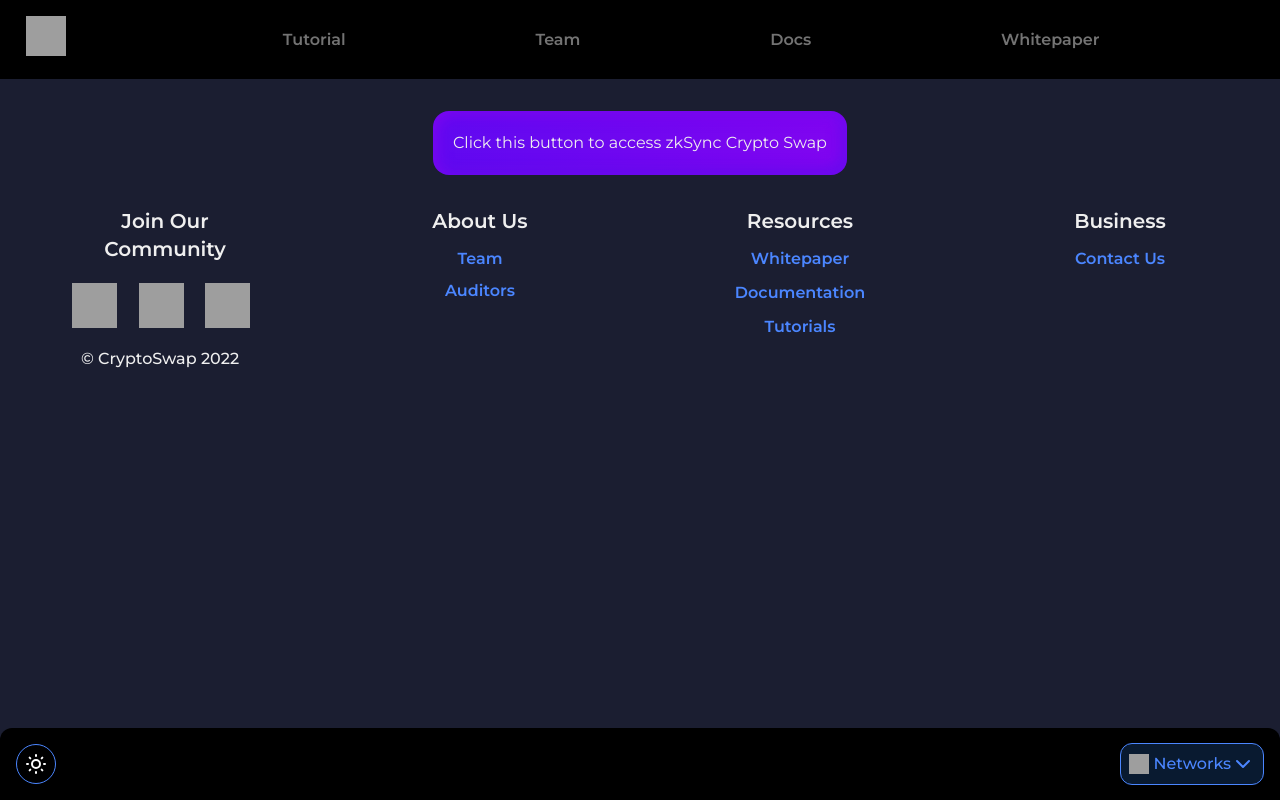
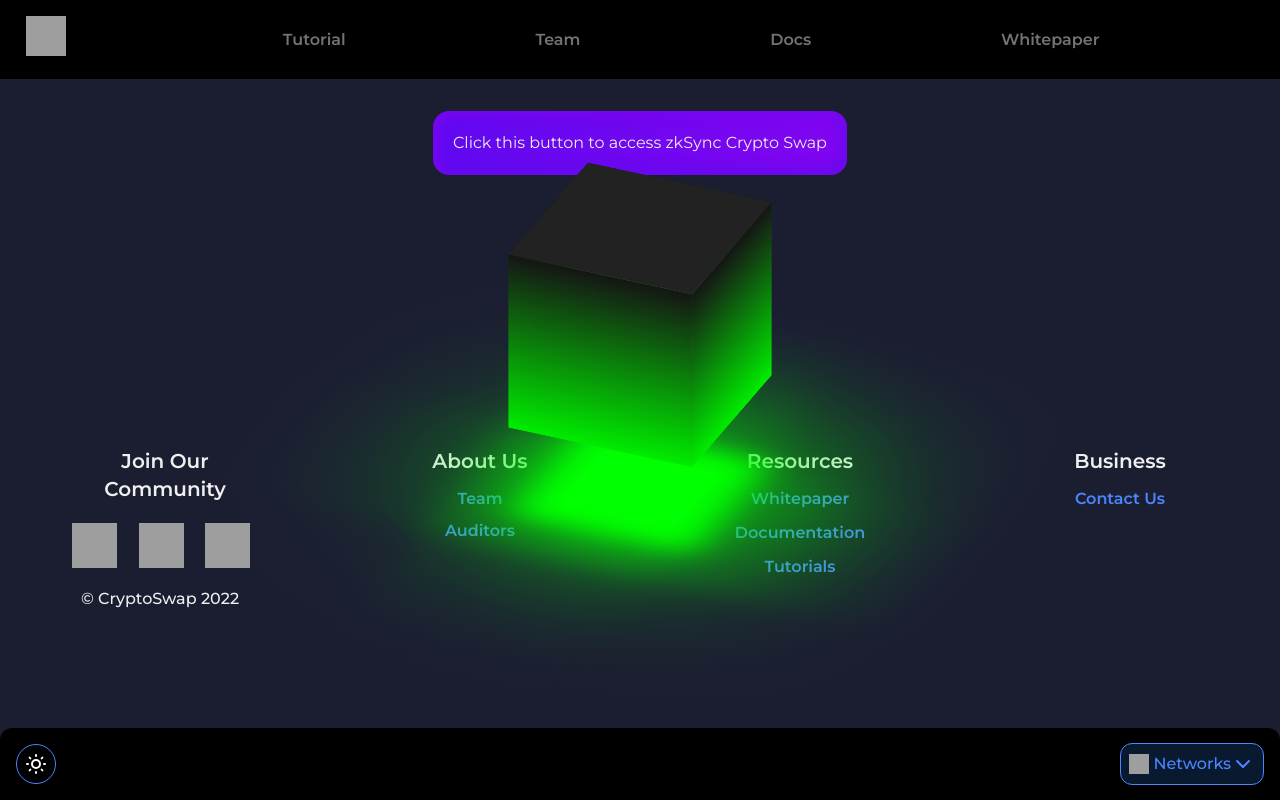
Before and after one commit to crypto-swap/landing-page, a Next.js app: page / in a window 1280 px wide. Built offline with nearby package versions, Linux system fonts and the light colour scheme; grey boxes are pictures that could not be loaded.

Commit message:
got something in the animation department working

```diff
--- a/src/pages/index.tsx
+++ b/src/pages/index.tsx
@@ -5,12 +5,15 @@
 import Navbar from '../components/Navbar';
 import Footer from '../components/Footer';
 import Link from 'next/link';
+import styles from '../styles/Homepage.module.scss'
 
-const styles = {
-  wrapper : 'flex justify-center items-center p-8',
+const style = {
+  wrapper : 'p-8 box-border',
+  row1 : 'flex justify-center items-center flex-col gap-10',
   zksyncButton : 'bg-[rgb(96,9,240)] bg-gradient-to-r from-[rgba(96,9,240,1)] to-[rgba(129,5,240,1)] p-5 rounded-2xl shadow-purple-gradient-button hover:shadow-purple-gradient-button-hover',
   buttonText: 'relative block h-full w-full',
-  animationWrapper : 'flex justify-center items-center flex-row flex-wrap mt-5'
+  animationWrapper : 'flex justify-center items-center flex-row flex-wrap mt-5',
+
 }
 
 const Home: NextPage = () => {
@@ -32,17 +35,28 @@
 
       <Navbar />
 
-      <div className={styles.wrapper}>
-        <Link href='https://zksync.cryptoswap.org'>
-          <button className={styles.zksyncButton}>
-            <span className={styles.buttonText}>
-              Click this button to access zkSync Crypto Swap
-            </span>
-          </button>
-        </Link>
+      <div className={style.wrapper}>
 
-        <div className={styles.animationWrapper}>
+        <div className={style.row1}>
+          <Link href='https://zksync.cryptoswap.org'>
+            <button className={style.zksyncButton}>
+              <span className={style.buttonText}>
+                Click this button to access zkSync Crypto Swap
+              </span>
+            </button>
+          </Link>
 
+          <div className={styles.cube}>
+            <div className={styles.top}>
+
+            </div>
+            <div>
+              <span style={{"--i": 0} as React.CSSProperties}></span>
+              <span style={{"--i": 1} as React.CSSProperties}></span>
+              <span style={{"--i": 2} as React.CSSProperties}></span>
+              <span style={{"--i": 3} as React.CSSProperties}></span>
+            </div>
+          </div>
         </div>
       </div>
 
--- /dev/null
+++ b/src/styles/Homepage.module.scss
@@ -0,0 +1,75 @@
+.cube {
+    position: relative;
+    width: 200px;
+    height: 200px;
+    transform-style: preserve-3d;
+    transform: rotateX(-30deg);
+    animation: animate 8s linear infinite;
+
+    div {
+        position: absolute;
+        top: 0;
+        left: 0;
+        width: 100%;
+        height: 100%;
+        transform-style: preserve-3d;
+
+
+        span {
+            position: absolute;
+            top: 0;
+            left: 0;
+            width: 100%;
+            height: 100%;
+            background: linear-gradient(#151515, #00ec00);
+            transform: rotateY(calc(90deg * var(--i))) translateZ(100px);
+        }
+    }
+
+
+}
+
+@keyframes animate {
+    0% {
+        transform: rotateX(-30deg) rotateY(0deg);
+    }
+    100% {
+        transform: rotateX(-30deg) rotateY(360deg);
+    }
+}
+
+
+.top {
+    position: absolute;
+    top: 0;
+    left: 0;
+    width: 200px;
+    height: 200px;
+    background: #222;
+    transform: rotateX(90deg) translateZ(100px);
+    display: flex;
+    justify-content: center;
+    align-items: center;
+    flex-direction: column;
+    color: aliceblue;
+    font-size: 3em;
+    font-family: 'Franklin Gothic Medium', 'Arial Narrow', Arial, sans-serif;
+
+    &::before {
+        content: '';
+        position: absolute;
+        top: 0;
+        left: 0;
+        width: 200px;
+        height: 200px;
+        background: #0f0;
+        transform: translateZ(-300px);
+        filter: blur(20px);
+        box-shadow: 0 0 120px rgba(0, 255, 0, .2),
+        0 0 200px rgba(0, 255, 0, .4),
+        0 0 300px rgba(0, 255, 0, .6),
+        0 0 400px rgba(0, 255, 0, .8),
+        0 0 500px rgba(0, 255, 0, 1);
+    }
+
+}
```
